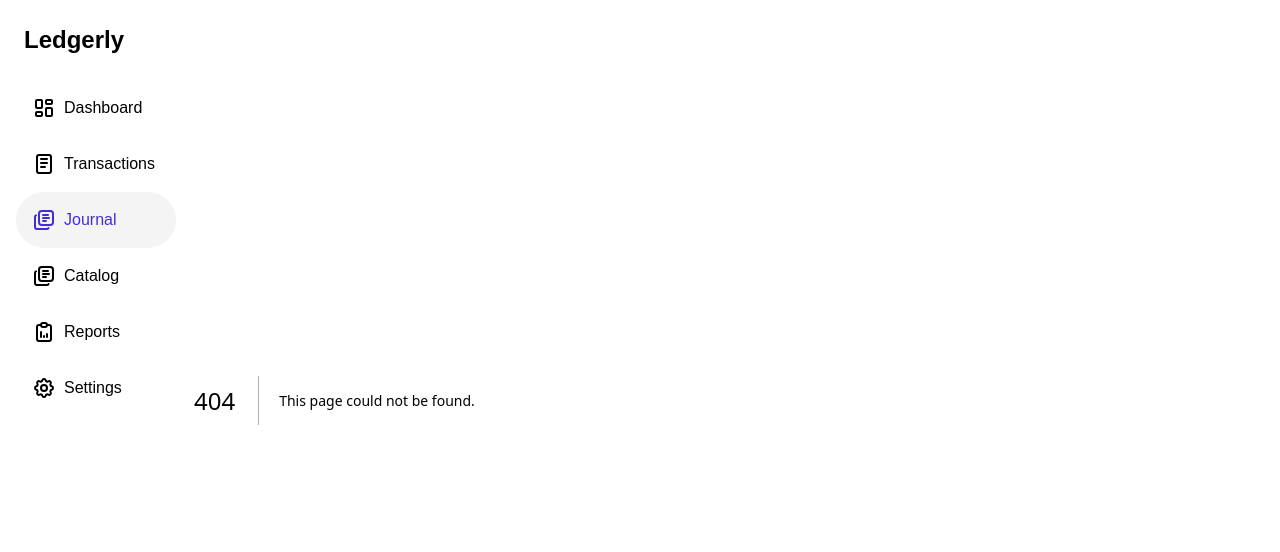
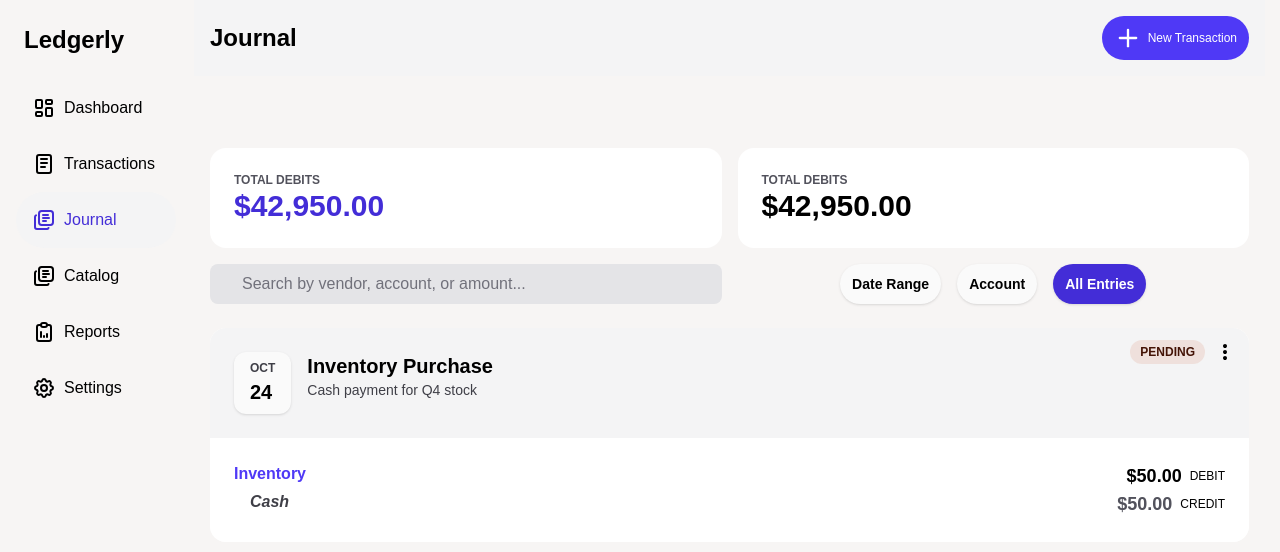
Before and after one commit to kevinmontanodev/Ledgerly, a Next.js app: page /journal in a window 1280 px wide. Before the commit this address had no page. Shown: the top 552 px of the page. Built offline with nearby package versions, Linux system fonts and the light colour scheme.

Commit message:
feat: add journal page template

```diff
--- /dev/null
+++ b/src/app/journal/page.tsx
@@ -0,0 +1,85 @@
+import { ActionDots } from "@/components/icons/ActionDots";
+import { Hint } from "@/components/icons/Hint";
+import { CardWrapper } from "@/components/ui/CardWrapper";
+import { NewTransactionButton } from "@/components/ui/NewTransactionButton";
+
+export default function JournalPage(){
+    return (
+        <div className="w-full h-full">
+            <header className="p-4 bg-zinc-100 flex items-center justify-between fixed w-full md:relative z-45">
+                <h2 className="md:text-2xl font-semibold pl-8 md:pl-0 text-lg">Journal</h2>
+
+                <NewTransactionButton/>
+            </header>
+
+            <div className="w-full p-4 h-full flex flex-col gap-4 mt-14">
+                <div className="grid grid-cols-1 sm:grid-cols-2 w-full gap-4">
+                    <CardWrapper styles="p-6">
+                        <p className="uppercase text-xs text-zinc-600 font-semibold">Total debits</p>
+                        <h4 className="text-3xl text-indigo-700 font-semibold">$42,950.00</h4>
+                    </CardWrapper>
+
+                    <CardWrapper styles="p-6">
+                        <p className="uppercase text-xs text-zinc-600 font-semibold">Total debits</p>
+                        <h4 className="text-3xl text-indigo-900-700 font-semibold">$42,950.00</h4>
+                    </CardWrapper>
+                </div>
+
+                <div>
+                    <div className="grid grid-cols-1 sm:grid-cols-2 gap-4">
+                        <input type="text" className="col-span-2 md:col-span-1 py-2 px-8 placeholder:text-zinc-500 bg-zinc-200 rounded-lg outline-0" placeholder="Search by vendor, account, or amount..." />
+
+                        <div className="flex justify-center gap-4">
+                            <button className="py-2 px-3 shadow bg-zinc-50 rounded-full font-bold text-sm">
+                                Date Range
+                            </button>
+                            <button className="py-2 px-3 shadow bg-zinc-50 rounded-full font-bold text-sm">
+                                Account
+                            </button>
+                            <button className="py-2 px-3 shadow bg-indigo-700 text-white rounded-full font-bold text-sm">
+                                All Entries
+                            </button>
+                        </div>
+                    </div>
+
+                    <div className="py-6">
+                        <CardWrapper styles="overflow-hidden">
+                            <div className="bg-zinc-100 p-6 flex gap-4 items-start relative">
+                                <div className="flex flex-col gap-0.5 px-4 py-2 rounded-xl bg-zinc-50 shadow">
+                                    <span className="text-xs font-semibold text-zinc-700 uppercase">oct</span>
+                                    <span className="text-xl font-semibold">24</span>
+                                </div>
+
+                                <div>
+                                    <p className="font-semibold text-xl">Inventory Purchase</p>
+                                    <p className="text-sm text-zinc-700 font-medium">Cash payment for Q4 stock</p>
+                                </div>
+
+                                <div className="absolute top-3 right-3 flex gap-2 items-center">
+                                    <span className="uppercase text-orange-950 bg-orange-700/10 py-1 px-2.5 rounded-full text-xs font-semibold">pending</span>
+                                    <ActionDots/>
+                                </div>
+                            </div>
+                            <div className="bg-white p-6">
+                                <div className="flex justify-between ">
+                                    <span className="text-indigo-600 font-semibold">Inventory</span>
+                                    <div className="flex gap-2 items-center">
+                                        <span className="text-lg font-semibold">$50.00</span>
+                                        <span className="text-xs uppercase font-medium">debit</span>
+                                    </div>
+                                </div>
+                                <div className="flex justify-between">
+                                    <span className="text-zinc-700 font-semibold italic pl-4">Cash</span>
+                                    <div className="flex gap-2 items-center">
+                                        <span className="text-lg text-zinc-600 font-semibold">$50.00</span>
+                                        <span className="text-xs uppercase font-medium">credit</span>
+                                    </div>
+                                </div>
+                            </div>
+                        </CardWrapper>
+                    </div>
+                </div>
+            </div>
+        </div>
+    )
+}
```
